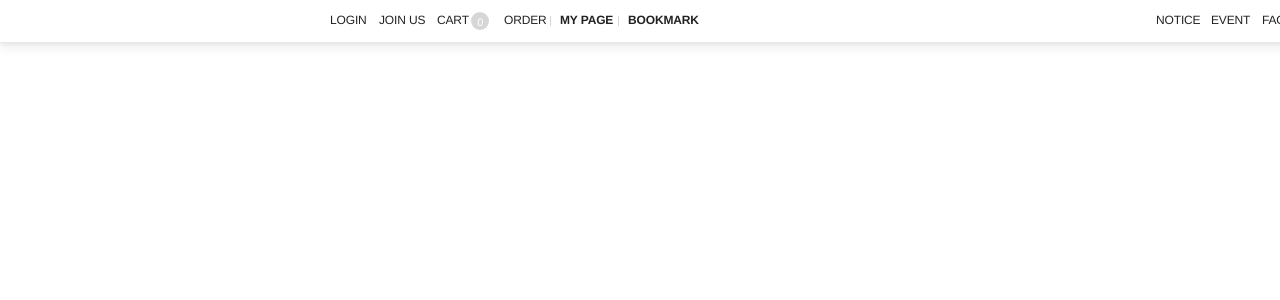
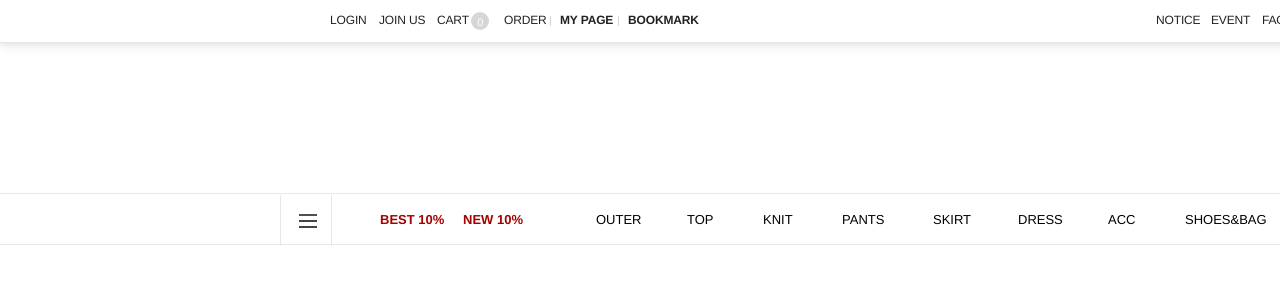
Before and after one commit to kim-sunah/chatpt, a React (Create React App) app in the folder frontend/: page / in a window 1280 px wide. Shown: the top 300 px of the page. Built offline with nearby package versions, Linux system fonts and the light colour scheme; no server answers.

Commit message:
Merge pull request #7 from kim-sunah/host2
Host2

```diff
--- a/frontend/src/components/main/header/Header.js
+++ b/frontend/src/components/main/header/Header.js
@@ -7,18 +7,18 @@ import "./style.css";
 import { Link } from 'react-router-dom';
 
 const Header = () => {
-    const [acessToken , setacessToken] = useState()
-    useEffect(()=>{
+    const [acessToken, setacessToken] = useState()
+    useEffect(() => {
         setacessToken(sessionStorage.getItem("accessToken"))
 
-    },[])
+    }, [])
 
     return (
         <header>
             <div className="div-header">
                 <div className="navbar">
-                    {!acessToken && <Link to = "Login" className="list-item-link-LOGIN">LOGIN</Link>}
-                    {acessToken   && <Link to ="" className="list-item-link-LOGIN">LOGOUT</Link>}
+                    {!acessToken && <Link to="Login" className="list-item-link-LOGIN">LOGIN</Link>}
+                    {acessToken && <Link to="" className="list-item-link-LOGIN">LOGOUT</Link>}
                     <div className="overlap">
                         <div className="list-item-link-JOIN">JOIN US</div>
 
@@ -28,7 +28,7 @@ const Header = () => {
                         <div className="div">0</div>
                     </div>
                     <div className="list-item-link-ORDER">ORDER</div>
-                    <Link to ="mypage" className="list-item-link-MY">MY PAGE</Link>
+                    <Link to="mypage" className="list-item-link-MY">MY PAGE</Link>
                     <div className="list-item-2" />
                     <div className="list-item-link-2">BOOKMARK</div>
                     <div className="list-item-3" />
@@ -40,6 +40,29 @@ const Header = () => {
                     <div className="list-item-link-6">REVIEW</div>
 
                 </div>
+                <div className="heading-link" />
+                <div className="form-fieldset">
+                    <input></input>
+                </div>
+                <div className="navbar-2">
+                    <div className="div-df-allmenu-btn">
+                        <div className="span-df-allmenu-btn" />
+                        <div className="span-df-allmenu-btn-2" />
+                        <div className="span-df-allmenu-btn-3" />
+                    </div>
+                    <div className="list-item-link-BEST">BEST 10%</div>
+                    <div className="list-item-link-NEW">NEW 10%</div>
+                    <div className="list-item-link-OUTER">OUTER</div>
+                    <div className="list-item-link-TOP">TOP</div>
+                    <div className="list-item-link-KNIT">KNIT</div>
+                    <div className="list-item-link-PANTS">PANTS</div>
+                    <div className="list-item-link-SKIRT">SKIRT</div>
+                    <div className="list-item-link-DRESS">DRESS</div>
+                    <div className="list-item-link-ACC">ACC</div>
+                    <div className="list-item-link-SHOES">SHOES&amp;BAG</div>
+                    <div className="list-item-link-7">SEASON OFF</div>
+                    <div className="list-item-link-ONLY">ONLY YOU</div>
+                </div>
 
 
 
--- a/frontend/src/components/main/header/Header.module.css
+++ b/frontend/src/components/main/header/Header.module.css
@@ -374,7 +374,7 @@
   border-top-style: solid;
   border-top-width: 1px;
   height: 52px;
-  left: 0;
+  left: 50px;
   position: absolute;
   top: 193px;
   width: 1920px;
--- a/frontend/src/components/main/header/style.css
+++ b/frontend/src/components/main/header/style.css
@@ -3,7 +3,7 @@
   height: 245px;
   position: relative;
   width: 1920px;
-
+  margin-right: 50px;
 }
 
 .div-header .navbar {
@@ -15,9 +15,6 @@
   position: absolute;
   top: 0;
   width: 1920px;
-    margin-right: 10%;
-
-
 }
 
 .div-header .list-item-link-LOGIN {
@@ -308,8 +305,9 @@
   width: 79px;
 }
 
+.div-header .ko-KR-png {
 
-  .div-header .ko-KR-png {
+
 
   background-position: 50% 50%;
   background-size: cover;
@@ -391,7 +389,7 @@
   border-right-style: solid;
   border-right-width: 1px;
   height: 50px;
-    left: 330px;
+  left: 280px;
   position: absolute;
   top: 1px;
   width: 52px;
@@ -431,7 +429,7 @@
   font-size: 13px;
   font-weight: 700;
   height: 15px;
-    left: 427px;
+  left: 380px;
   letter-spacing: 0;
   line-height: normal;
   position: absolute;
@@ -447,7 +445,7 @@
   font-size: 13px;
   font-weight: 700;
   height: 15px;
-    left: 537px;
+  left: 463px;
   letter-spacing: 0;
   line-height: normal;
   position: absolute;
@@ -463,7 +461,7 @@
   font-size: 13px;
   font-weight: 400;
   height: 15px;
-    left: 643px;
+  left: 596px;
   letter-spacing: 0;
   line-height: normal;
   position: absolute;
@@ -479,7 +477,7 @@
   font-size: 13px;
   font-weight: 400;
   height: 15px;
-    left: 734px;
+  left: 687px;
   letter-spacing: 0;
   line-height: normal;
   position: absolute;
@@ -495,7 +493,7 @@
   font-size: 13px;
   font-weight: 400;
   height: 15px;
-    left: 810px;
+  left: 763px;
   letter-spacing: 0;
   line-height: normal;
   position: absolute;
@@ -511,7 +509,7 @@
   font-size: 13px;
   font-weight: 400;
   height: 15px;
-    left: 889px;
+  left: 842px;
   letter-spacing: 0;
   line-height: normal;
   position: absolute;
@@ -527,7 +525,7 @@
   font-size: 13px;
   font-weight: 400;
   height: 15px;
-    left: 980px;
+  left: 933px;
   letter-spacing: 0;
   line-height: normal;
   position: absolute;
@@ -543,7 +541,7 @@
   font-size: 13px;
   font-weight: 400;
   height: 15px;
-    left: 1065px;
+  left: 1018px;
   letter-spacing: 0;
   line-height: normal;
   position: absolute;
@@ -559,7 +557,7 @@
   font-size: 13px;
   font-weight: 400;
   height: 15px;
-    left: 1155px;
+  left: 1108px;
   letter-spacing: 0;
   line-height: normal;
   position: absolute;
@@ -575,7 +573,7 @@
   font-size: 13px;
   font-weight: 400;
   height: 15px;
-    left: 1232px;
+  left: 1185px;
   letter-spacing: 0;
   line-height: normal;
   position: absolute;
@@ -591,7 +589,7 @@
   font-size: 13px;
   font-weight: 400;
   height: 15px;
-    left: 1357px;
+  left: 1310px;
   letter-spacing: 0;
   line-height: normal;
   position: absolute;
@@ -607,7 +605,7 @@
   font-size: 13px;
   font-weight: 400;
   height: 15px;
-    left: 1484px;
+  left: 1427px;
   letter-spacing: 0;
   line-height: normal;
   position: absolute;
@@ -616,3 +614,6 @@
   white-space: nowrap;
   width: 67px;
 }
+.form-fieldset{
+  right: 50px;
+}
```
Lines whose indentation alone changed are shown as unchanged.
